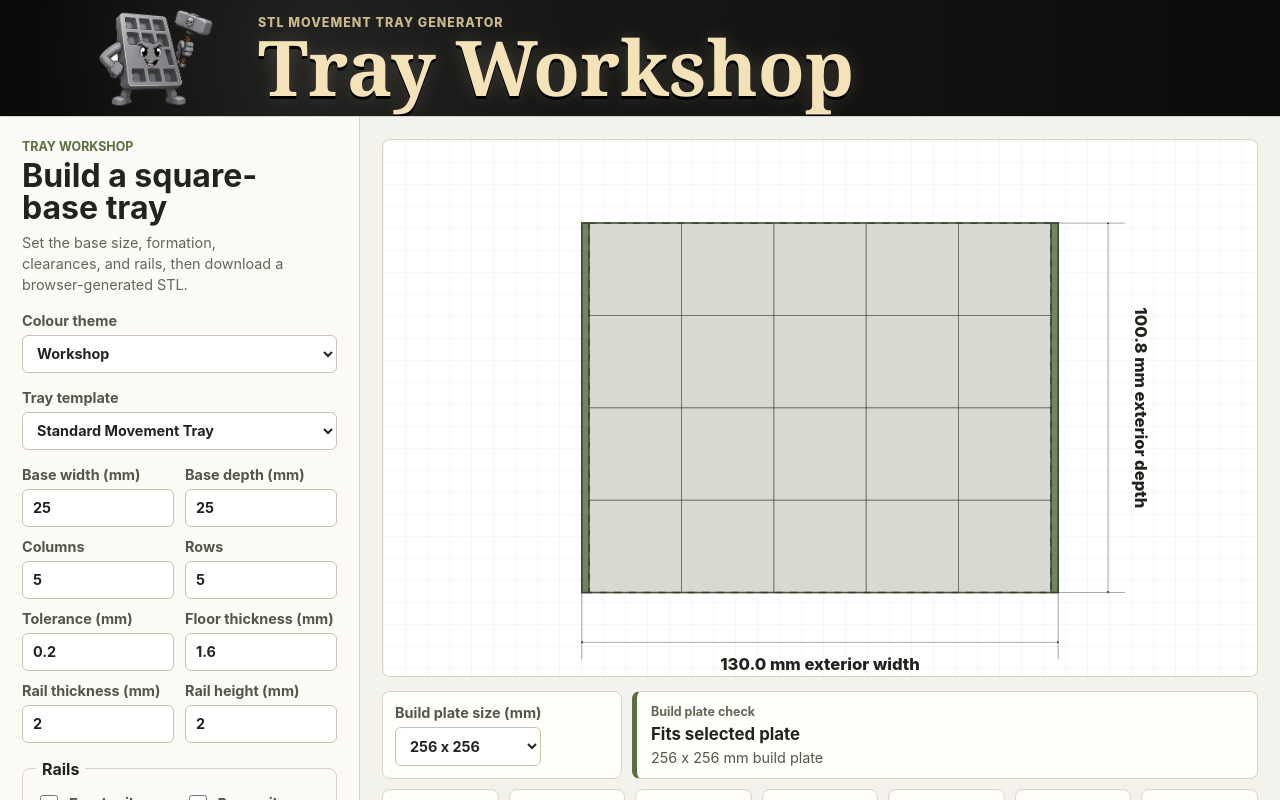
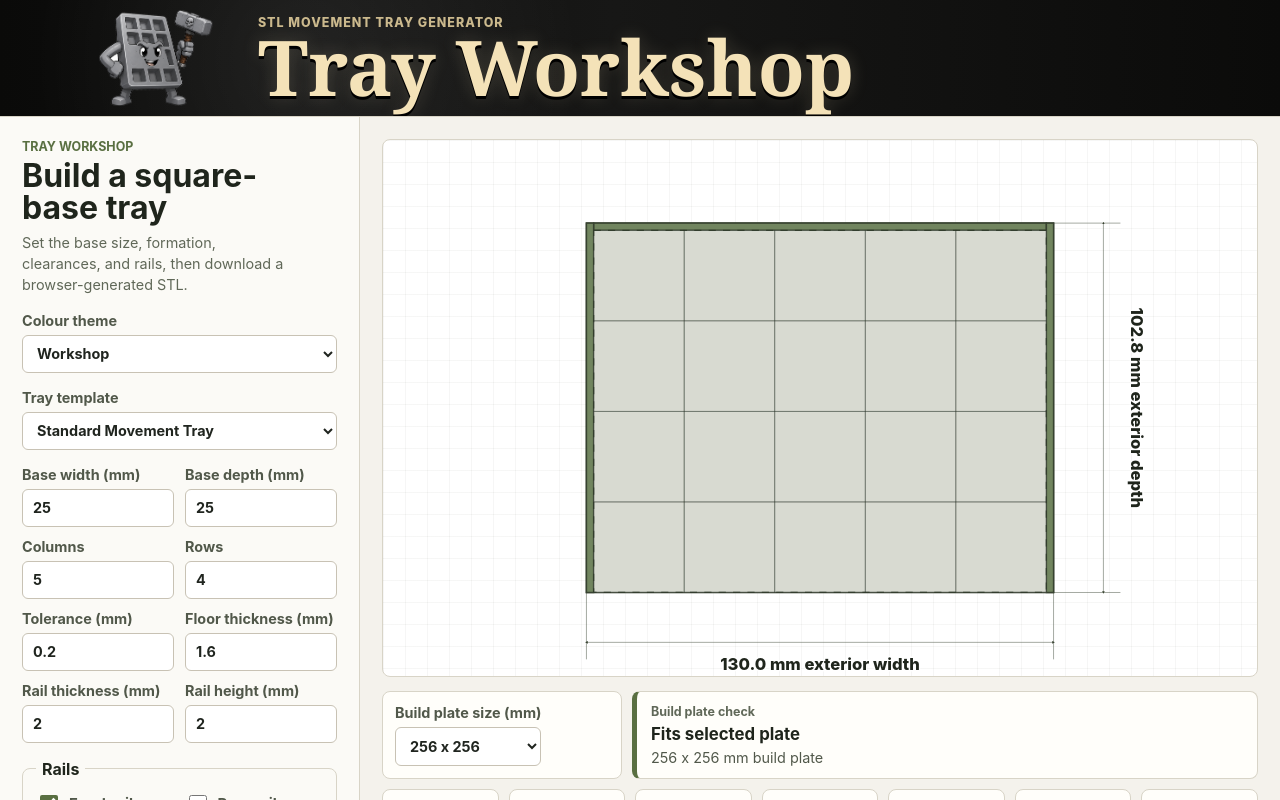
Before and after one commit to greyplasticmodelling/tray-workshop, a React (Vite) app: page / in a window 1280 px wide. Shown: the top 800 px of the page. Built offline with nearby package versions, Linux system fonts and the light colour scheme.

Commit message:
Make Lance Wedge rows and columns adjustable

```diff
--- a/src/App.tsx
+++ b/src/App.tsx
@@ -16,7 +16,7 @@ const defaultSettings: TraySettings = {
   floorThicknessMm: 1.6,
   railThicknessMm: 2,
   railHeightMm: 2,
-  frontRailEnabled: false,
+  frontRailEnabled: true,
   rearRailEnabled: false,
   leftRailEnabled: true,
   rightRailEnabled: true,
--- a/src/components/TrayControls.tsx
+++ b/src/components/TrayControls.tsx
@@ -18,7 +18,7 @@ const numberFields: Array<{
 }> = [
   { key: 'baseWidthMm', label: 'Base width (mm)', step: 1, tooltip: 'Width of each model base from left to right.' },
   { key: 'baseDepthMm', label: 'Base depth (mm)', step: 1, tooltip: 'Depth of each model base from front to back.' },
-  { key: 'columns', label: 'Columns', step: 1, tooltip: 'Number of bases across the tray frontage.' },
+  { key: 'columns', label: 'Columns', step: 1, tooltip: 'Standard: bases across the tray. Lance Wedge: maximum rear-rank width.' },
   { key: 'rows', label: 'Rows', step: 1, tooltip: 'Number of ranks from front to back.' },
   { key: 'toleranceMm', label: 'Tolerance (mm)', step: 0.1, tooltip: 'Extra clearance added to each base slot.' },
   { key: 'floorThicknessMm', label: 'Floor thickness (mm)', step: 0.1, tooltip: 'Thickness of the flat bottom plate.' },
@@ -48,6 +48,8 @@ export function TrayControls({ settings, theme, onChange, onThemeChange, validat
         template,
         baseWidthMm: 30,
         baseDepthMm: 60,
+        columns: 5,
+        rows: 5,
         frontRailEnabled: true,
         rearRailEnabled: false,
         leftRailEnabled: true,
@@ -108,11 +110,10 @@ export function TrayControls({ settings, theme, onChange, onThemeChange, validat
 
       <div className="field-grid">
         {numberFields.map((field) => {
-          const isFixedForTemplate = settings.template === 'lanceWedge' && (field.key === 'columns' || field.key === 'rows');
-          const fixedValue = field.key === 'columns' ? 5 : field.key === 'rows' ? 5 : settings[field.key];
-          const tooltip = isFixedForTemplate
-            ? 'Lance Wedge uses a fixed five-rank 1, 2, 3, 4, 5 formation.'
-            : field.tooltip;
+          const tooltip =
+            settings.template === 'lanceWedge' && field.key === 'columns'
+              ? 'Maximum model count in the widest rear rank.'
+              : field.tooltip;
 
           return (
           <label className="field" key={field.key} title={tooltip}>
@@ -122,8 +123,7 @@ export function TrayControls({ settings, theme, onChange, onThemeChange, validat
               min="0"
               step={field.step}
               title={tooltip}
-              disabled={isFixedForTemplate}
-              value={fixedValue as number}
+              value={settings[field.key] as number}
               onChange={(event) => updateNumber(field.key, event.target.value)}
             />
           </label>
--- a/src/geometry/exportStl.ts
+++ b/src/geometry/exportStl.ts
@@ -23,7 +23,7 @@ export function downloadStl(settings: TraySettings): void {
     settings.baseWidthMm === settings.baseDepthMm
       ? `${settings.baseWidthMm}mm`
       : `${settings.baseWidthMm}x${settings.baseDepthMm}mm`;
-  const formation = settings.template === 'lanceWedge' ? 'lance-wedge-1-5' : `${settings.columns}x${settings.rows}`;
+  const formation = settings.template === 'lanceWedge' ? `lance-wedge-${settings.columns}x${settings.rows}` : `${settings.columns}x${settings.rows}`;
   const name = `movement-tray-${baseSize}-${formation}`;
   const stl = exportAsciiStl(generateTrayMesh(settings), name);
   const blob = new Blob([stl], { type: 'model/stl;charset=utf-8' });
--- a/src/geometry/trayMath.ts
+++ b/src/geometry/trayMath.ts
@@ -32,13 +32,15 @@ export const trayTemplates: Array<{ value: TraySettings['template']; label: stri
   {
     value: 'lanceWedge',
     label: 'Lance Wedge Movement Tray',
-    description: 'A fixed five-rank wedge with 1, 2, 3, 4, then 5 models per rank.',
+    description: 'A wedge formation starting at one model and widening by rank up to the selected column count.',
   },
 ];
 
 export function getRankCounts(settings: TraySettings): number[] {
   if (settings.template === 'lanceWedge') {
-    return [1, 2, 3, 4, 5];
+    const rankCount = Math.max(1, Math.floor(settings.rows));
+    const maxRankWidth = Math.max(1, Math.floor(settings.columns));
+    return Array.from({ length: rankCount }, (_, index) => Math.min(index + 1, maxRankWidth));
   }
 
   return Array.from({ length: settings.rows }, () => settings.columns);
@@ -91,10 +93,6 @@ export function validateTraySettings(settings: TraySettings): ValidationResult {
   const messages: string[] = [];
 
   Object.entries(bounds).forEach(([key, rule]) => {
-    if (settings.template === 'lanceWedge' && (key === 'columns' || key === 'rows')) {
-      return;
-    }
-
     const value = settings[key as keyof TraySettings];
     if (typeof value !== 'number') {
       return;
@@ -110,11 +108,11 @@ export function validateTraySettings(settings: TraySettings): ValidationResult {
     }
   });
 
-  if (settings.template === 'standard' && !Number.isInteger(settings.columns)) {
+  if (!Number.isInteger(settings.columns)) {
     messages.push('Columns must be a positive whole number.');
   }
 
-  if (settings.template === 'standard' && !Number.isInteger(settings.rows)) {
+  if (!Number.isInteger(settings.rows)) {
     messages.push('Rows must be a positive whole number.');
   }
 
```
